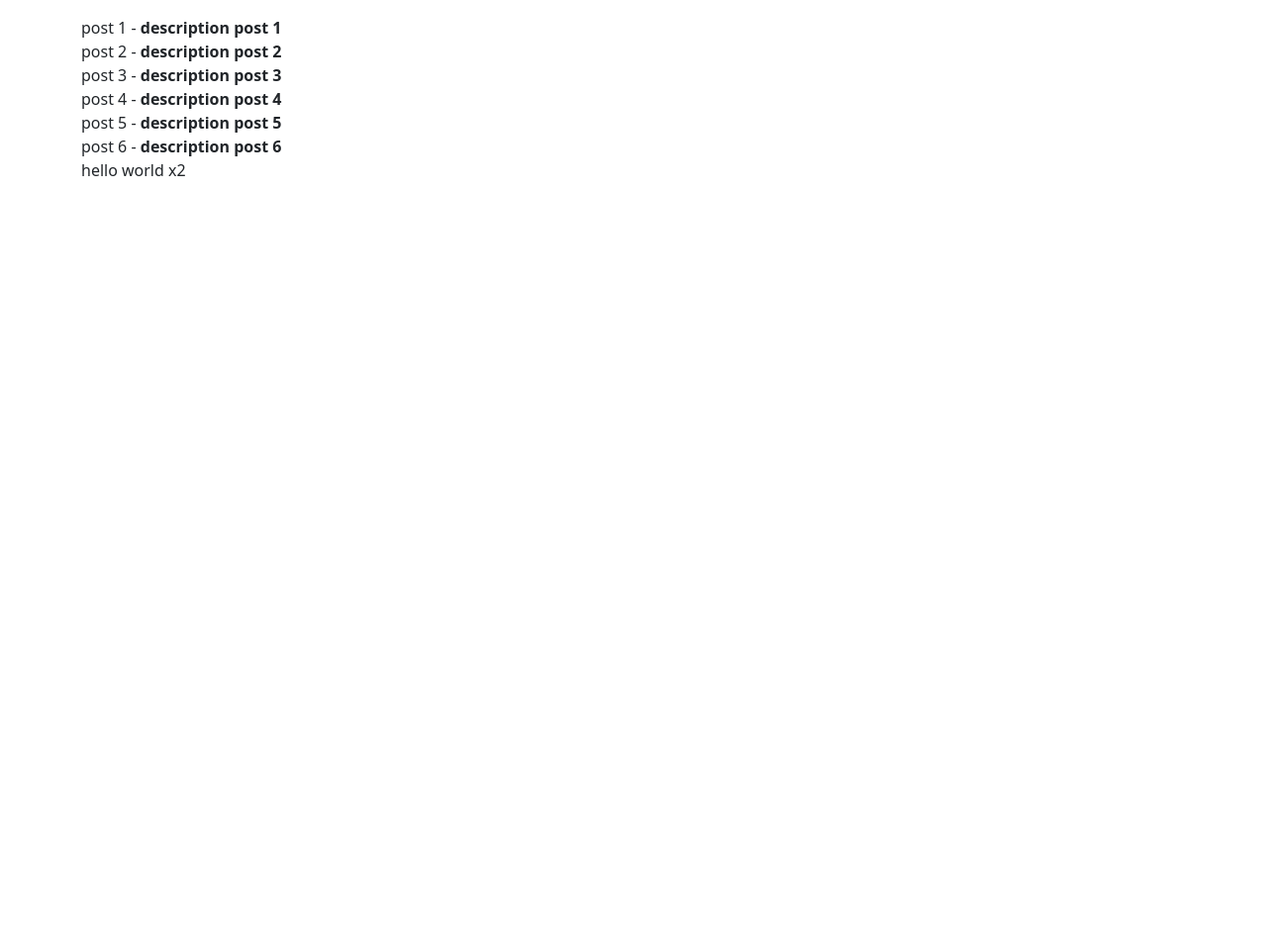
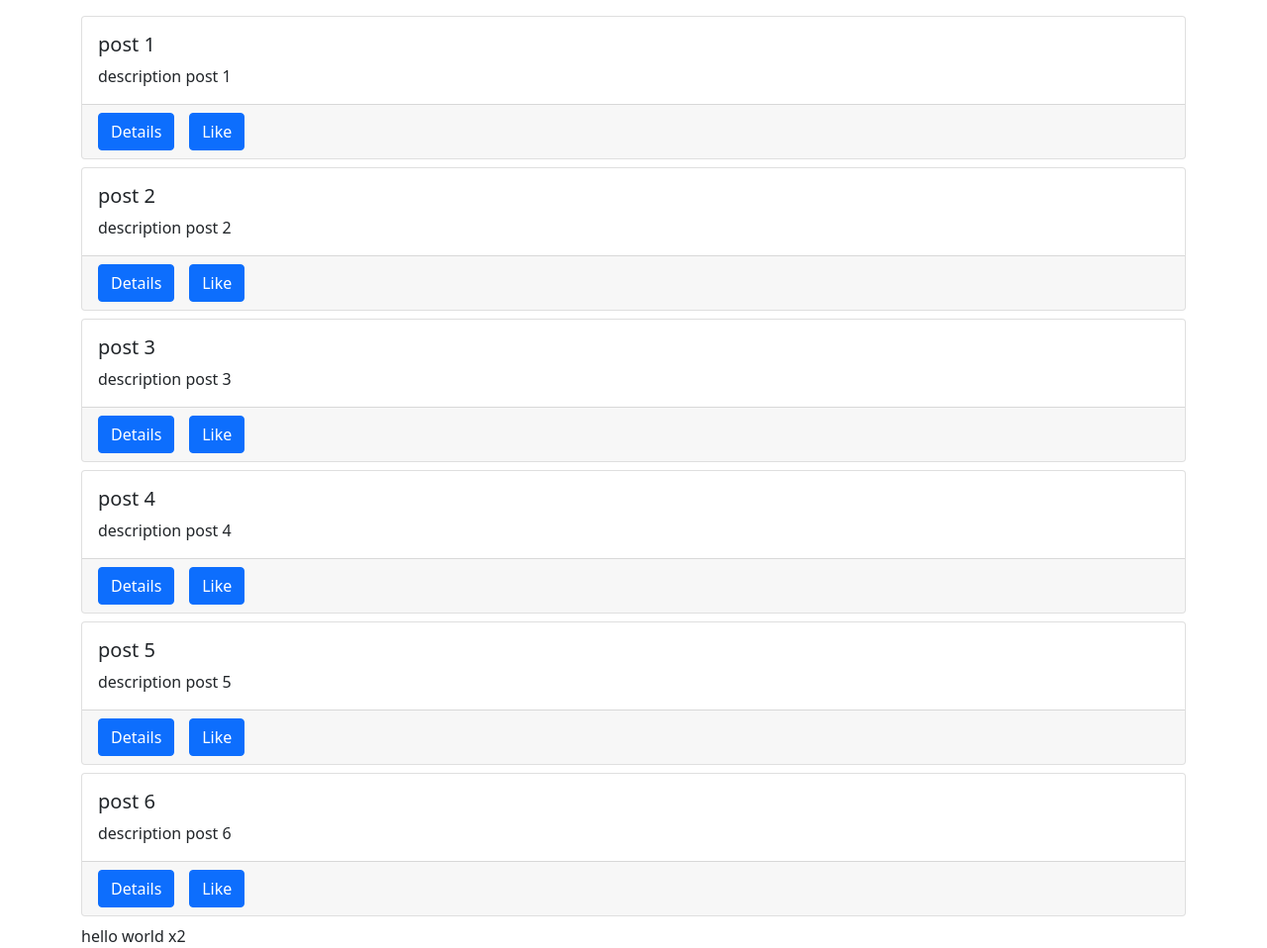
Before and after one commit to VolferFreire/NAD04, a Django app: page / in a window 1280 px wide. Shown: the whole page at 99% size. Before the commit the page ends 178 px from the top, so only its background shows below. Run offline with Django 5.2, Linux system fonts and the light colour scheme; data comes from the database, SQL or seed files in the repository; some libraries are stand-ins or nearby versions.

Commit message:
Post Cards Created

```diff
--- a/dj_ajax/src/posts/static/posts/main.js
+++ b/dj_ajax/src/posts/static/posts/main.js
@@ -27,10 +27,25 @@ $.ajax({
       console.log(data);
       data.forEach((el) => {
         postsBox.innerHTML += `
-            ${el.title} - <b>${el.body}</b><br>
-            `;
+          <div class="card mb-2" >
+            <div class="card-body">
+              <h5 class="card-title">${el.title}</h5>
+              <p class="card-text">${el.body}</p>
+            </div>
+            <div class="card-footer">
+                <div class="row">
+                  <div class="col-1">
+                    <a href="#" class="btn btn-primary"> Details</a>
+                  </div>
+                  <div class="col-1">
+                    <a href="#" class="btn btn-primary"> Like</a>
+                  </div>
+                </div>
+            </div>
+          </div>
+          `;
       });
-    }, 1000);
+    }, 100);
   },
   error: function (error) {
     console.log(error);
--- a/dj_ajax/src/posts/templates/posts/main.html
+++ b/dj_ajax/src/posts/templates/posts/main.html
@@ -13,9 +13,9 @@ posts
     {% comment %} {% for obj in qs %}
         {{obj.title}} - {{obj.body}} <br>
     {% endfor%} {% endcomment %}
-    <div id='spinner-box'>
+    <div id='spinner-box' class="text-center">
         <div class="spinner-border" role="status"></div>
     </div>
-    <div id="posts-box"></div>
+    <div id="posts-box" ></div>
     <div id="hello-world"></div>
 {% endblock content %}
```
